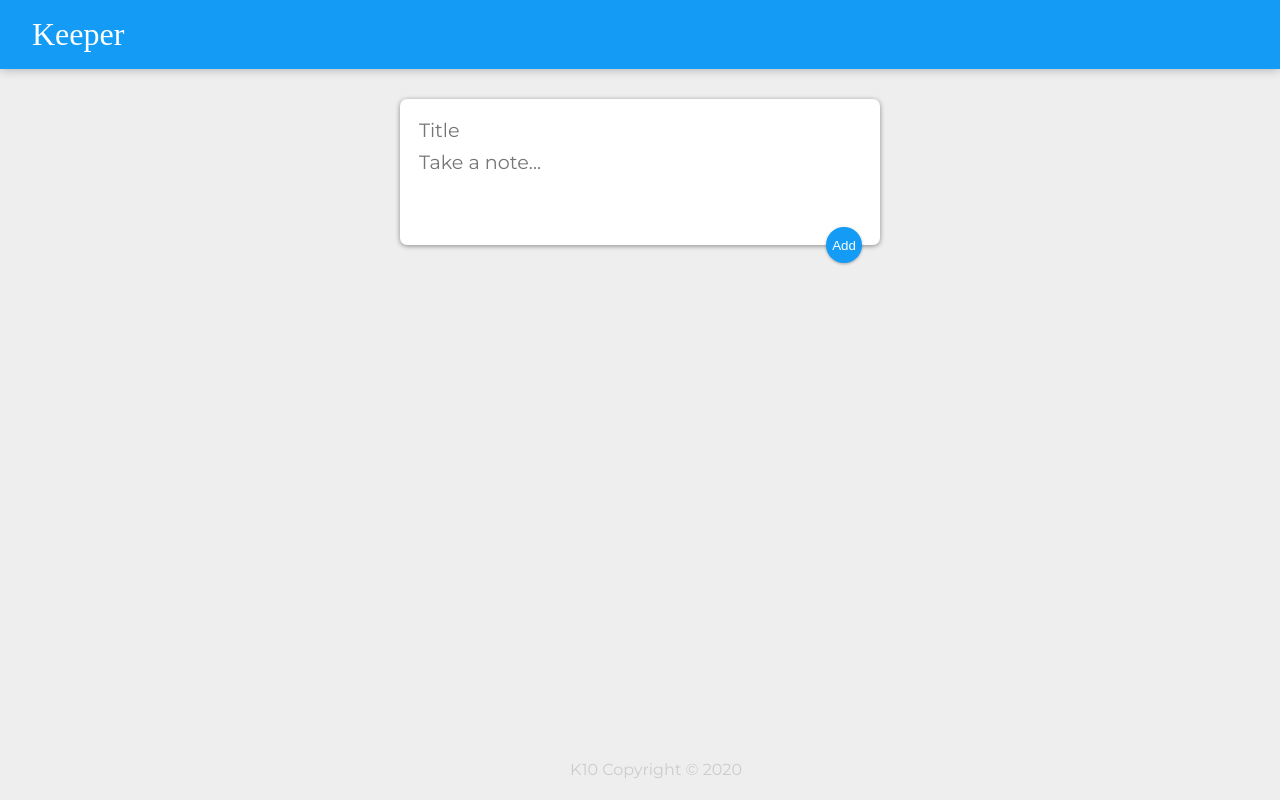
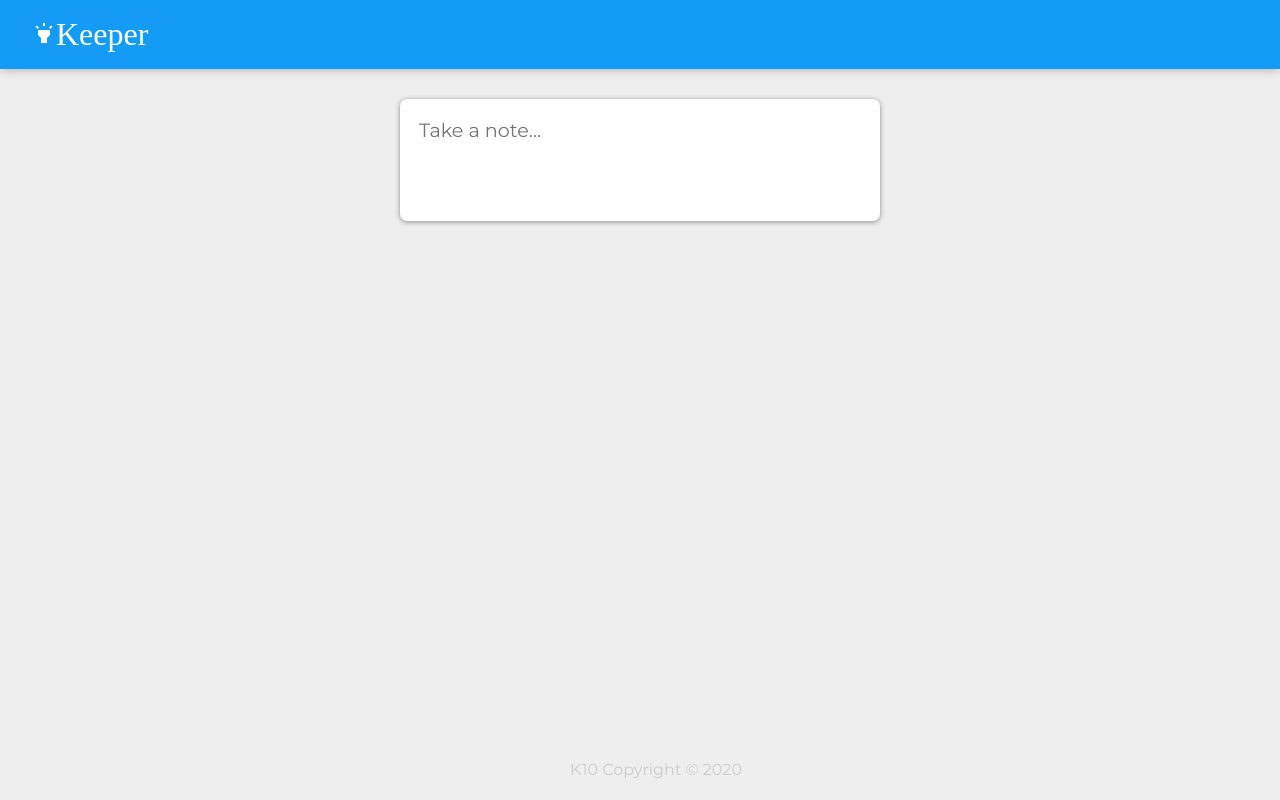
Before and after one commit to ketan7705/Keeper_App, a React (Create React App) app: page / in a window 1280 px wide. Built offline with nearby package versions, Linux system fonts and the light colour scheme; a web font is replaced by a local one.

Commit message:
Changes in react dependecies

```diff
--- a/src/components/CreateArea.jsx
+++ b/src/components/CreateArea.jsx
@@ -1,35 +1,63 @@
 import React, { useState } from "react";
+import AddIcon from '@material-ui/icons/Add';
+import Fab from '@material-ui/core/Fab';
+import Zoom from '@material-ui/core/Zoom';
 
 function CreateArea(props) {
-    const [note,setNote]=useState({
-        title : "",
-        content : ""
+  const [isExpanded,setExpanded] = useState(false);
+  const [note, setNote] = useState({
+    title: "",
+    content: ""
   });
 
-    function handleChange(event){
-       const {name, value} = event.target;
+  function handleChange(event) {
+    const { name, value } = event.target;
+
     setNote(prevNote => {
       return {
         ...prevNote,
-                [name]:value
+        [name]: value
       };
     });
   }
 
-    function submitNote(event){
-        event.preventDefault();
+  function submitNote(event) {
     props.onAdd(note);
     setNote({
-            title : "",
-            content : ""
+      title: "",
+      content: ""
     });
+    event.preventDefault();
   }
+
+  function expand(){
+    setExpanded(true);
+  }
+
   return (
     <div>
-      <form>
-        <input name="title" onChange={handleChange} value={note.title} placeholder="Title" />
-        <textarea name="content" onChange={handleChange} value={note.content} placeholder="Take a note..." rows="3" />
-        <button onClick={submitNote}>Add</button>
+      <form className="create-note">
+        {isExpanded ? <input
+          name="title"
+          onChange={handleChange}
+          value={note.title}
+          placeholder="Title"
+        /> : null
+        }
+
+        <textarea
+          name="content"
+          onClick={expand}
+          onChange={handleChange}
+          value={note.content}
+          placeholder="Take a note..."
+          rows={isExpanded ? 3 : 1}
+        />
+      <Zoom in={isExpanded}>
+        <Fab onClick={submitNote}>
+          <AddIcon />
+        </Fab>
+      </Zoom>
       </form>
     </div>
   );
--- a/src/components/Header.jsx
+++ b/src/components/Header.jsx
@@ -1,9 +1,10 @@
 import React from "react";
+import HighlightIcon from '@material-ui/icons/Highlight';
 
 function Header (){
     return (
     <header>
-        <h1>Keeper</h1>
+        <h1><HighlightIcon />Keeper</h1>
     </header>
     )
 }
--- a/src/components/Note.jsx
+++ b/src/components/Note.jsx
@@ -1,4 +1,5 @@
 import React from "react";
+import DeleteIcon from '@material-ui/icons/Delete';
 
 function Note(props) {
 
@@ -12,7 +13,9 @@ function Note(props) {
     <div className="note">
       <h1>{props.title}</h1>
       <p>{props.content}</p>
-      <button onClick={handleClick}>DELETE</button>
+      <button onClick={handleClick}>
+        <DeleteIcon />
+      </button>
     </div>
   );
 }
```
Lines whose indentation alone changed are shown as unchanged.
